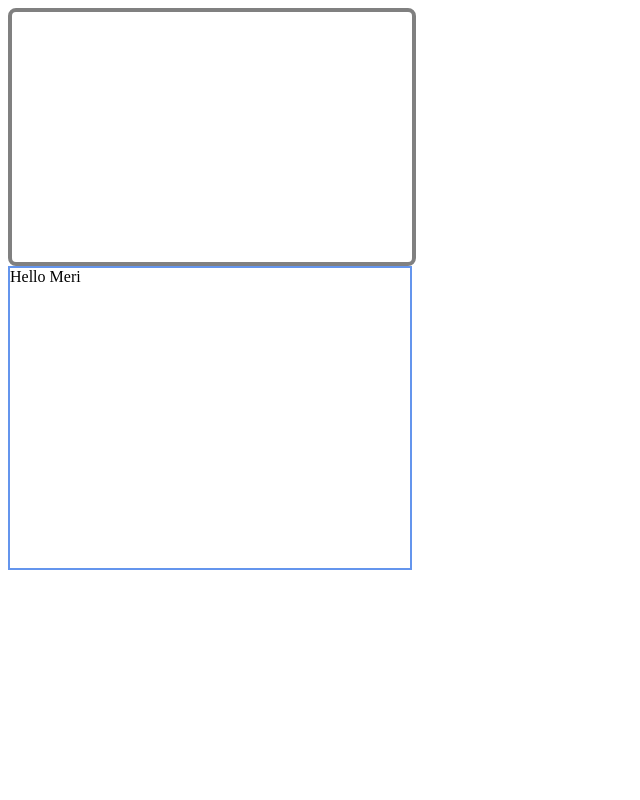
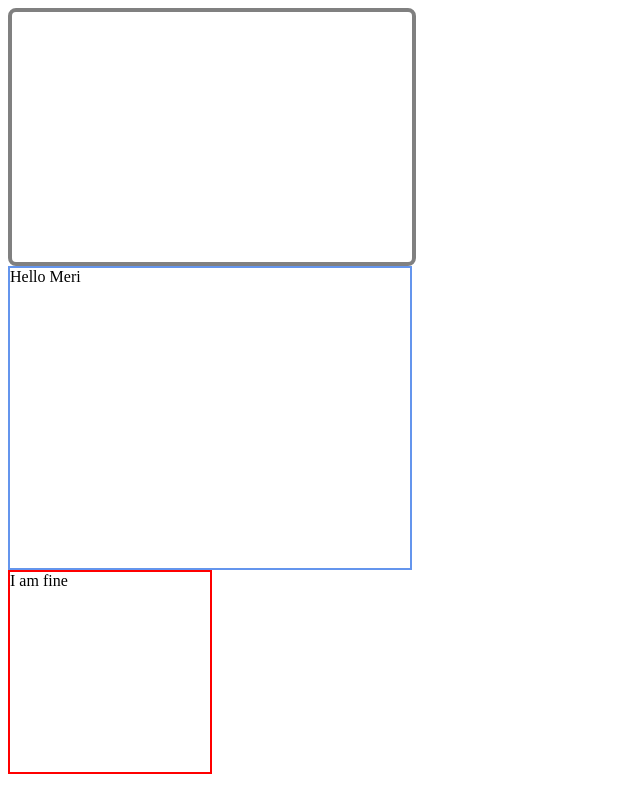
Before and after one commit to Albina2025/lesson-20, a plain HTML site: page index.html in a window 1280 px wide. Shown: the whole page, without its empty margins (0-640 px from the left). Drawn offline with Linux system fonts and the light colour scheme.

Commit message:
updated product

```diff
--- a/index.html
+++ b/index.html
@@ -12,6 +12,14 @@
 
     <div class="container"></div>
 
+    <div class="content"></div>
+
     <script src="index.js"></script>
 </body>
 </html>
+
+<!-- git status -->
+<!-- git add . -->
+<!-- git status -->
+<!-- git commit -m "added text" -->
+<!-- git push -->
--- a/index.js
+++ b/index.js
@@ -1,3 +1,7 @@
 let container = document.querySelector(".container")
 
 container.innerHTML = "Hello Meri"
+
+let content = document.querySelector(".content")
+
+content.innerHTML = "I am fine"
--- a/style.css
+++ b/style.css
@@ -10,3 +10,9 @@
     height: 300px;
     border: 2px solid cornflowerblue;
 }
+
+.content {
+    width: 200px;
+    height: 200px;
+    border: 2px solid red;
+}
```
